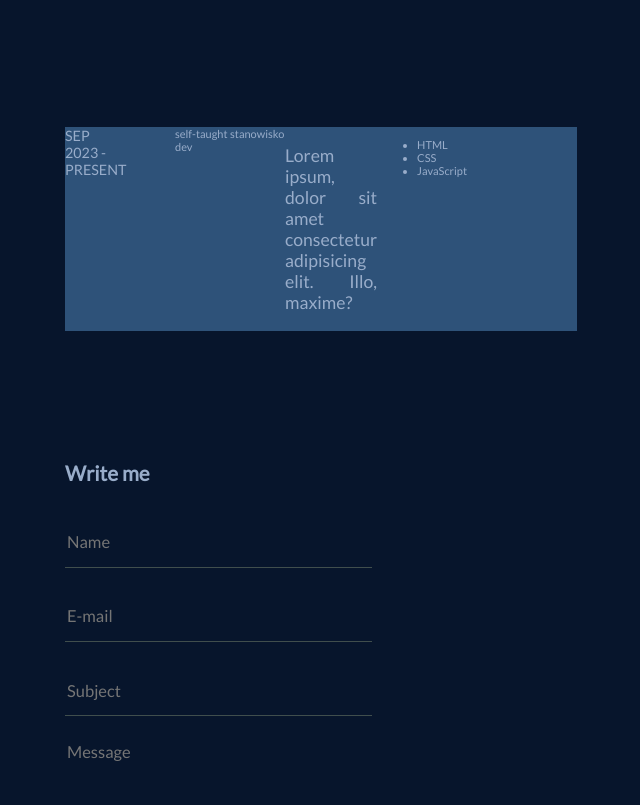
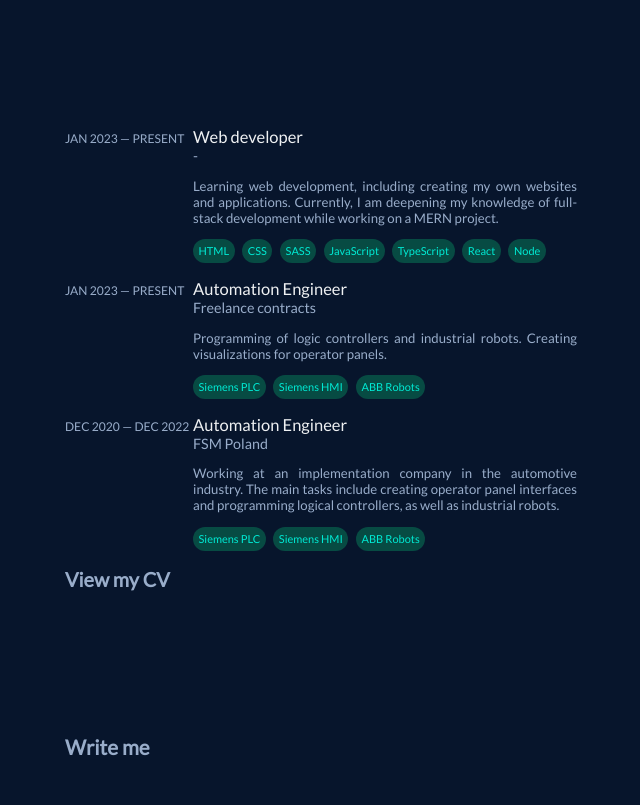
Before and after one commit to pzytek/portfolio, a website built with Parcel: page src/index.html in a window 1280 px wide. Shown: the part 1268-2073 px from the top of the page, without its empty margins (575-1215 px from the left). Built offline with nearby package versions, Linux system fonts and the light colour scheme.

Commit message:
rwd, added experience section

```diff
--- a/src/index.html
+++ b/src/index.html
@@ -30,7 +30,7 @@
             With a passion for creating elegant and responsive web solutions.
           </p>
         </div>
-        <div>
+        <div class="head-nav">
           <ul class="head-list">
             <a class="head-list__a" href="#about-me">
               <li class="head-list__li">
@@ -76,6 +76,7 @@
       </header>
       <main class="main-con">
         <section class="sec sec-about" id="about-me">
+          <h4 class="sec__head">about</h4>
           <p class="sec-about__p">
             I'm self-learning front-end developer, with an emphasis on learning
             <strong>JavaScript/React</strong> and experience as a
@@ -95,7 +96,9 @@
             front-end development.
           </p>
         </section>
-        <section class="sec sec-proj" id="projects">
+        <section>
+          <h4 class="sec__head">projects</h4>
+          <div class="sec sec-proj" id="projects">
             <div class="proj-con--span2">
               <a
                 href="https://pzytek.github.io/tetris/src/index.html"
@@ -133,24 +136,81 @@
                 <div class="proj-con__img-con todo"></div>
               </a>
             </div>
+          </div>
         </section>
-        <section class="sec sec-exp" id="experience">
+        <section>
+          <h4 class="sec__head">experience</h4>
+          <div class="sec sec-exp" id="experience">
             <article class="art-exp">
-            <span class="art-exp__date">SEP 2023 - PRESENT</span
-            ><span class="art-exp__role">self-taught dev</span
-            ><span class="art-exp__company">stanowisko</span>
-            <p>
-              Lorem ipsum, dolor sit amet consectetur adipisicing elit. Illo,
-              maxime?
+              <span class="art-exp__date">JAN 2023 — PRESENT</span>
+
+              <div class="art-exp__content">
+                <span class="art-exp__role">Web developer</span
+                ><span class="art-exp__company">-</span>
+                <p class="art-exp__description">
+                  Learning web development, including creating my own websites
+                  and applications. Currently, I am deepening my knowledge of
+                  full-stack development while working on a MERN project.
                 </p>
                 <ul class="art-exp__list">
                   <li class="art-exp__item">HTML</li>
                   <li class="art-exp__item">CSS</li>
+                  <li class="art-exp__item">SASS</li>
                   <li class="art-exp__item">JavaScript</li>
+                  <li class="art-exp__item">TypeScript</li>
+                  <li class="art-exp__item">React</li>
+                  <li class="art-exp__item">Node</li>
                 </ul>
+              </div>
             </article>
+            <article class="art-exp">
+              <span class="art-exp__date">JAN 2023 — PRESENT</span>
+
+              <div class="art-exp__content">
+                <span class="art-exp__role">Automation Engineer</span
+                ><span class="art-exp__company">Freelance contracts</span>
+                <p class="art-exp__description">
+                  Programming of logic controllers and industrial robots.
+                  Creating visualizations for operator panels.
+                </p>
+                <ul class="art-exp__list">
+                  <li class="art-exp__item">Siemens PLC</li>
+                  <li class="art-exp__item">Siemens HMI</li>
+                  <li class="art-exp__item">ABB Robots</li>
+                </ul>
+              </div>
+            </article>
+            <article class="art-exp">
+              <span class="art-exp__date">DEC 2020 — DEC 2022</span>
+
+              <div class="art-exp__content">
+                <span class="art-exp__role">Automation Engineer</span
+                ><span class="art-exp__company">FSM Poland</span>
+                <p class="art-exp__description">
+                  Working at an implementation company in the automotive
+                  industry. The main tasks include creating operator panel
+                  interfaces and programming logical controllers, as well as
+                  industrial robots.
+                </p>
+                <ul class="art-exp__list">
+                  <li class="art-exp__item">Siemens PLC</li>
+                  <li class="art-exp__item">Siemens HMI</li>
+                  <li class="art-exp__item">ABB Robots</li>
+                </ul>
+              </div>
+            </article>
+            <span>
+              <a
+                href="../src/assets/documents/cv.pdf"
+                target="_blank"
+                class="form-con__cv"
+                >View my CV</a
+              >
+            </span>
+          </div>
         </section>
         <section class="sec sec-cont" id="contact">
+          <h4 class="sec__head">contact</h4>
           <form class="form-con" id="contact-form">
             <h3 class="form-con__h3">Write me</h3>
             <input
--- a/src/scss/style.scss
+++ b/src/scss/style.scss
@@ -22,6 +22,8 @@ body {
 }
 
 .con {
+  display: flex;
+  flex-direction: column;
   height: 300vh; //temporary
   width: 80%;
   margin: auto;
@@ -33,7 +35,7 @@ body {
   margin: 0;
   padding: 90px 0;
   position: fixed;
-  width: 40%; //50%?
+  width: 40%;
   color: $primary-text-color;
   &__h2 {
     font-size: 4rem;
@@ -70,25 +72,25 @@ body {
   display: inline-block;
   &__li {
     padding: 10px 0;
-    letter-spacing: 0.7px;
+    letter-spacing: 1.1px;
     list-style-type: none;
     display: flex;
     align-items: center;
+    font-size: 1.1rem;
+    text-transform: uppercase;
     &--active {
-      color: $primary-text-color;
-      font-weight: 700;
-    }
-    &:hover {
-      cursor: pointer;
       color: $primary-text-color;
       font-weight: 700;
     }
   }
   &__a {
     color: $secondary-text-color;
-    text-transform: uppercase;
     text-decoration: none;
-    font-size: 1.1rem;
+    &:hover {
+      cursor: pointer;
+      color: $primary-text-color;
+      font-weight: 700;
+    }
   }
   &__span {
     display: inline-block;
@@ -123,6 +125,12 @@ body {
 .sec {
   scroll-margin-top: 110px;
   margin-bottom: 130px;
+  &__head {
+    color: $primary-text-color;
+    font-weight: 700;
+    @extend .head-list__li;
+    display: none;
+  }
   &-about {
     line-height: 1.5;
     &__p:first-of-type {
@@ -130,7 +138,7 @@ body {
     }
   }
   &-exp {
-    background-color: #2e5279;
+    border: none;
   }
   &-proj {
     display: grid;
@@ -203,24 +211,40 @@ body {
 .art-exp {
   display: grid;
   grid-template-columns: repeat(8, 1fr);
+  &__content {
+    grid-column: span 6;
+  }
   &__date {
+    margin: 0.3rem;
+    margin-left: 0;
     grid-column: span 2;
-    display: inline-block;
-    font-size: 1.3rem;
-    width: 40%;
-    height: 100%;
+    font-size: 1.1rem;
   }
   &__role {
-    font-size: 1rem;
+    color: $primary-text-color;
+    display: block;
+    font-size: 1.5rem;
   }
   &__company {
-    font-size: 1rem;
+    display: block;
+    font-size: 1.3rem;
+  }
+  &__description {
+    font-size: 1.2rem;
   }
   &__list {
+    list-style: none;
     font-size: 1rem;
+    padding: 0;
   }
   &__item {
+    color: #00ead4;
+    background-color: #074b43;
+    border-radius: 50px;
+    display: inline-block;
     font-size: 1rem;
+    padding: 0.5rem;
+    margin: 0 0.5rem 0.5rem 0;
   }
 }
 
@@ -264,6 +288,38 @@ body {
       cursor: pointer;
     }
   }
+  &__cv {
+    font-weight: bold;
+    font-size: 1.8rem;
+    margin-bottom: 1rem;
+    display: inline-block;
+    position: relative;
+    padding-bottom: 0.3rem;
+    &:link,
+    &:visited {
+      color: $secondary-text-color;
+      text-decoration: none;
+    }
+    &:after {
+      background: none repeat scroll 0 0 transparent;
+      bottom: 0;
+      content: "";
+      display: block;
+      height: 2px;
+      left: 50%;
+      position: absolute;
+      background: $secondary-text-color;
+      transition: width 0.3s ease 0s, left 0.3s ease 0s;
+      width: 0;
+    }
+    &:hover:after {
+      width: 100%;
+      left: 0;
+    }
+    &:hover {
+      cursor: pointer;
+    }
+  }
 }
 
 .tetris {
@@ -283,10 +339,45 @@ body {
 }
 
 @media (max-width: 800px) {
+  .con {
+    width: 95%;
+    flex-direction: column;
+  }
   .head-con {
+    position: relative;
+    justify-content: space-between;
+    width: 100%;
     flex-direction: row;
+    padding: 20px;
+    &__icon {
+      margin: 0;
+    }
   }
   .head-list {
-    margin-top: 0;
-  } // tak nie bedzie, trzeba cala sekcje header zafixowac na gorze strony dla tableta i telefonu
+    display: none;
+  }
+  .icons {
+    display: flex;
+    flex-direction: column;
+    justify-content: end;
+  }
+  .main-con {
+    width: 100%;
+    padding: 20px;
+  }
+  .sec__head {
+    display: block;
+  }
+  .form-con__h3 {
+    display: none;
+  }
 }
+
+@media (max-width: 600px) {
+  .con {
+    width: 100%;
+  }
+  .form-con__input {
+    width: 100%;
+  }
+}
```
Also changed, not shown: 1 other file. Lines whose indentation alone changed are shown as unchanged.
